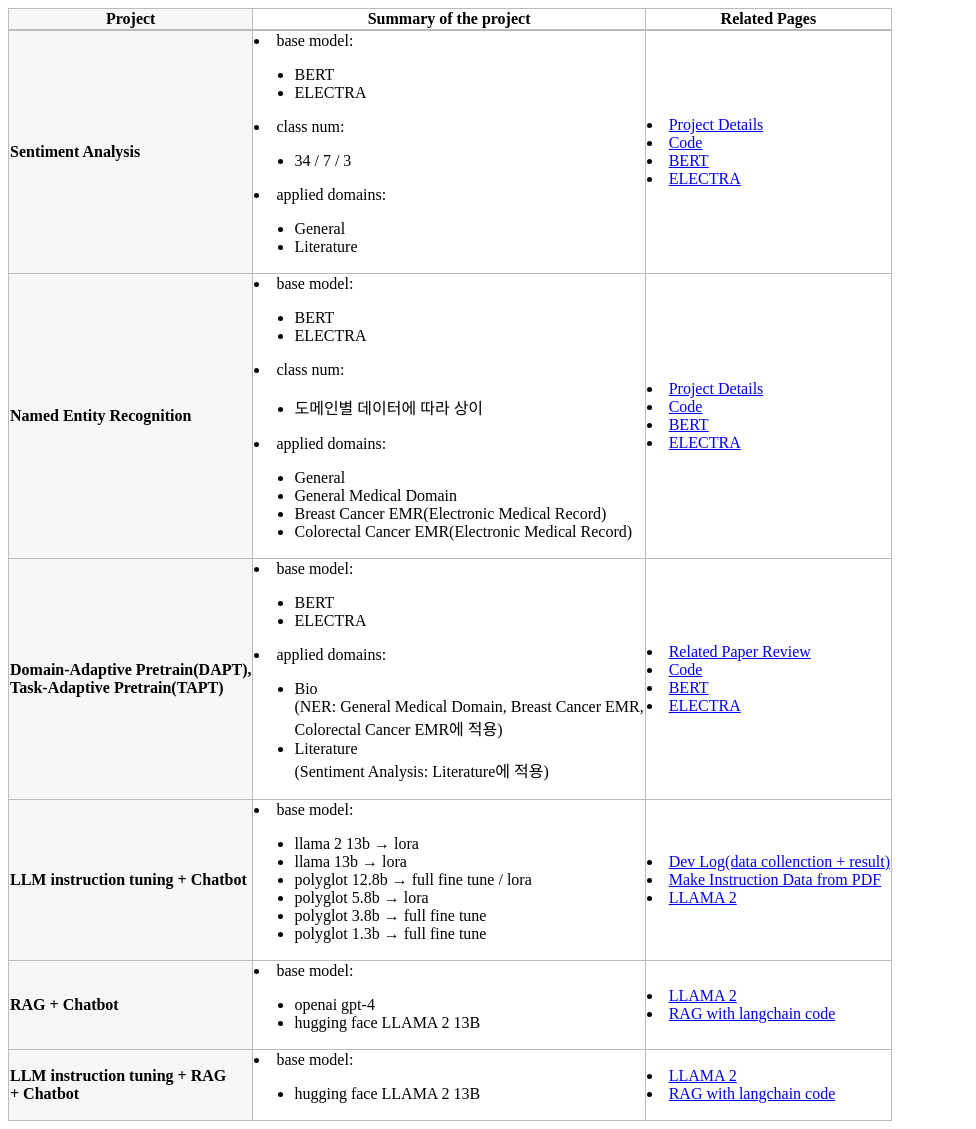
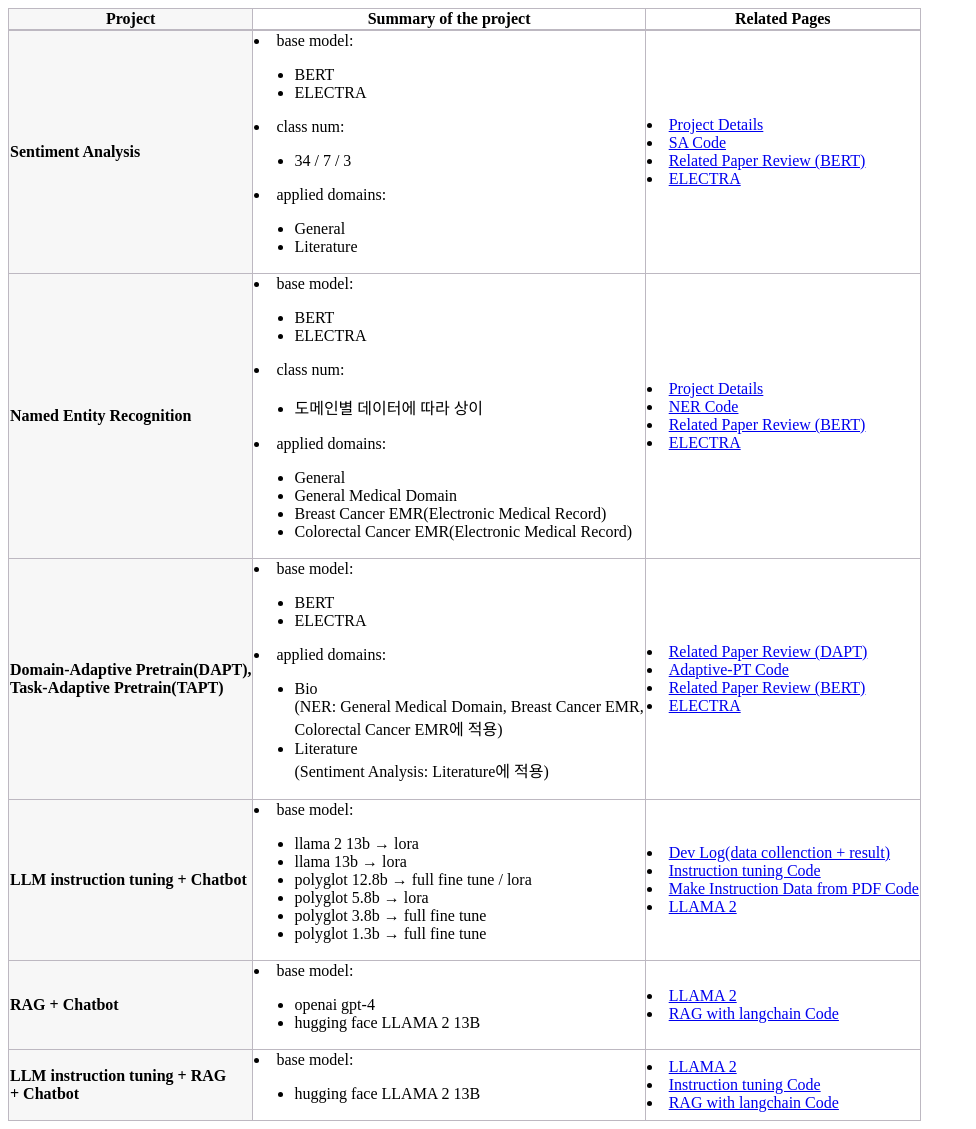
Before and after one commit to finddme/finddme.github.io, a Jekyll site: the page built from _posts/2022-01-01-Project.md, in a window 1280 px wide. Shown: the whole page, without its empty margins (0-976 px from the left). Built offline with Jekyll 4.4.1, drawn with Linux system fonts in a browser that asks for light colours.

Commit message:
Update 2022-01-01-Project.md

```diff
--- a/_posts/2022-01-01-Project.md
+++ b/_posts/2022-01-01-Project.md
@@ -46,8 +46,8 @@
          </td>
          <td class="line">
            <li><a href="https://finddme.github.io/development/2022/09/25/SentimentAnalysis/">Project Details</a></li>
-           <li><a href="https://github.com/finddme/Sentiment_analysis">Code</a></li>
-           <li><a href="https://finddme.github.io/natural%20language%20processing/2019/11/22/Bert/">BERT</a></li>
+           <li><a href="https://github.com/finddme/Sentiment_analysis">SA Code</a></li>
+           <li><a href="https://finddme.github.io/natural%20language%20processing/2019/11/22/Bert/">Related Paper Review (BERT)</a></li>
            <li><a href="https://finddme.github.io/natural%20language%20processing/2022/11/30/LMsummary/#electra--efficiently-learning-an-encoder-that-classifies-token-replacements-accurately">ELECTRA</a></li>
          </td>
        </tr>
@@ -76,8 +76,8 @@
          </td>
          <td class="line">
            <li><a href="https://finddme.github.io/development/2022/09/24/NER/">Project Details</a></li>
-           <li><a href="https://github.com/finddme/NER_electra">Code</a></li>
-           <li><a href="https://finddme.github.io/natural%20language%20processing/2019/11/22/Bert/">BERT</a></li>
+           <li><a href="https://github.com/finddme/NER_electra">NER Code</a></li>
+           <li><a href="https://finddme.github.io/natural%20language%20processing/2019/11/22/Bert/">Related Paper Review (BERT)</a></li>
            <li><a href="https://finddme.github.io/natural%20language%20processing/2022/11/30/LMsummary/#electra--efficiently-learning-an-encoder-that-classifies-token-replacements-accurately">ELECTRA</a></li>
          </td>
        </tr>
@@ -98,9 +98,9 @@
             </li>
          </td>
          <td class="line">
-           <li><a href="https://finddme.github.io/natural%20language%20processing/2022/11/29/DAPT/">Related Paper Review</a></li>
-           <li><a href="https://github.com/finddme/Adaptive-PT">Code</a></li>
-           <li><a href="https://finddme.github.io/natural%20language%20processing/2019/11/22/Bert/">BERT</a></li>
+           <li><a href="https://finddme.github.io/natural%20language%20processing/2022/11/29/DAPT/">Related Paper Review (DAPT)</a></li>
+           <li><a href="https://github.com/finddme/Adaptive-PT">Adaptive-PT Code</a></li>
+           <li><a href="https://finddme.github.io/natural%20language%20processing/2019/11/22/Bert/">Related Paper Review (BERT)</a></li>
            <li><a href="https://finddme.github.io/natural%20language%20processing/2022/11/30/LMsummary/#electra--efficiently-learning-an-encoder-that-classifies-token-replacements-accurately">ELECTRA</a></li>
          </td>
        </tr>
@@ -120,7 +120,8 @@
          </td>
          <td class="line">
            <li><a href="https://finddme.github.io/development/2023/03/31/LLM_instruction_tuning/">Dev Log(data collenction + result)</a></li>
-           <li><a href="https://github.com/finddme/RAG/blob/main/make_instruction_Data_from_pdf.ipynb">Make Instruction Data from PDF</a></li>
+           <li><a href="https://github.com/finddme/LLM-Instruction-Tuning">Instruction tuning Code</a></li>
+           <li><a href="https://github.com/finddme/RAG/blob/main/make_instruction_Data_from_pdf.ipynb">Make Instruction Data from PDF Code</a></li>
            <li><a href="https://finddme.github.io/natural%20language%20processing/2023/10/10/LLMA2/">LLAMA 2</a></li>
          </td>
        </tr>
@@ -136,7 +137,7 @@
          </td>
          <td class="line">
            <li><a href="https://finddme.github.io/natural%20language%20processing/2023/10/10/LLMA2/">LLAMA 2</a></li>
-           <li><a href="https://github.com/finddme/RAG">RAG with langchain code</a></li>
+           <li><a href="https://github.com/finddme/RAG">RAG with langchain Code</a></li>
          </td>
        </tr>
        <tr>
@@ -150,7 +151,8 @@
          </td>
          <td class="line">
            <li><a href="https://finddme.github.io/natural%20language%20processing/2023/10/10/LLMA2/">LLAMA 2</a></li>
-           <li><a href="https://github.com/finddme/RAG">RAG with langchain code</a></li>
+           <li><a href="https://github.com/finddme/LLM-Instruction-Tuning">Instruction tuning Code</a></li>
+           <li><a href="https://github.com/finddme/RAG">RAG with langchain Code</a></li>
          </td>
        </tr>
    </table>
```
